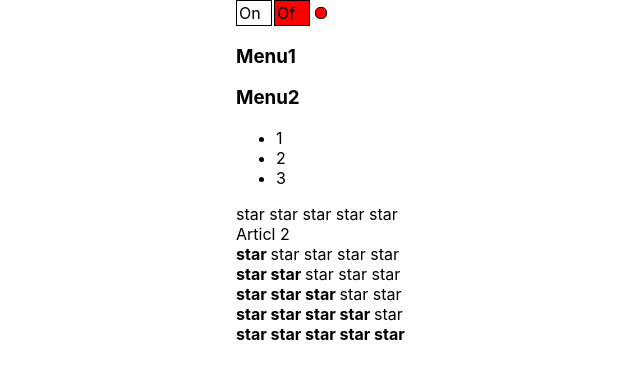
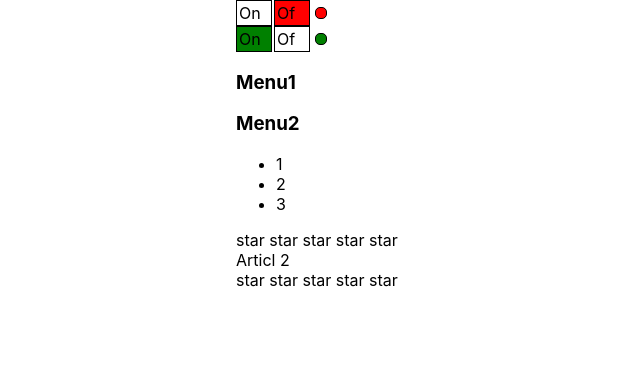
Before and after one commit to Roman-2013/react-kabzda, a React (Create React App) app: page / in a window 1280 px wide. Shown: the top 378 px of the page, without its empty margins (104-744 px from the left). Built offline with nearby package versions, Linux system fonts and the light colour scheme.

Commit message:
lesson 8

```diff
--- a/src/App.tsx
+++ b/src/App.tsx
@@ -1,37 +1,30 @@
-import React from 'react';
+import React, {useState} from 'react';
 import './App.css';
-import {Accordion} from "./Components/Accordion/Accordion";
-import {Rating} from "./Components/Raiting/Raiting";
-import {OnOff} from "./Components/OnOff/OnOff";
+import {Accordion} from './Components/Accordion/Accordion';
+import {Raiting, Rating, RatingProps} from './Components/Raiting/Raiting';
+import {OnOff} from './Components/OnOff/OnOff';
 import {UncontoletAccordionType} from './Components/UncontroletAccordion/UncontoletAccordionType';
 import {UncontroletRating} from './Components/UncontroletRaiting/UncontroletRating';
+import {UncontroletOnOff} from './Components/UncontroletOnOff/UncontroletOnOff';
 
 
 const App = () => {
-    //debugger
+    let [raiting, setraiting] = useState<Raiting>(0)
+    let [acordion, setacordion] = useState<boolean>(true)
+    let [onOf, setonOf] = useState<boolean>(true)
     return (
         <div className={'App'}>
-           <OnOff on={false}/>
-           {/*<OnOff on={true}/>*/}
-           {/*<OnOff on={false}/>*/}
+            <OnOff on={false}/>
+            <UncontroletOnOff  setonOf={()=>setonOf(!onOf)} onOf={onOf}/>
 
 
+            <UncontoletAccordionType title={'Menu1'}/>
 
-            {/*<PageTitle title={"This is APP component"}/>*/}
-            {/*<PageTitle title={"Users friend"}/>*/}
-            {/*<div>Articl1</div>*/}
-            {/*<Rating value={3}/>*/}
-            <UncontoletAccordionType title={"Menu1"}/>
-            {/*<Accordion title={"Menu1"} collaps={true}/>*/}
-            <Accordion title={"Menu2"} collaps={false}/>
+            <Accordion title={'Menu2'} collaps={setacordion}  acordion={acordion}/>
+
             <UncontroletRating/>
             Articl 2
-
-            <Rating value={1}/>
-            <Rating value={2}/>
-            <Rating value={3}/>
-            <Rating value={4}/>
-            <Rating value={5}/>
+            <Rating value={raiting} onClick={setraiting}/>
         </div>
     );
 }
--- a/src/Components/Accordion/Accordion.tsx
+++ b/src/Components/Accordion/Accordion.tsx
@@ -2,34 +2,16 @@ import React from "react";
 
 type AccordionType = {
     title: string,
-    collaps?: boolean
+    collaps:(acordion:boolean)=>void
+    acordion:boolean
 }
 
-// export function Accordion(props: AccordionType) {
-//     console.log("Accordion render")
-//     if (props.collaps === true) {
-//         return <div>
-//             <AccordionTitle titleValue={props.title}/>
-//             <AccordionBody/>
-//         </div>
-//     }
-//     if (props.collaps === false) {
-//         return <div>
-//             <AccordionTitle titleValue={props.title}/>
-//         </div>
-//     }
-//     return <div>
-//         (props.collaps)
-//         <AccordionTitle titleValue={props.title}/>
-//         <AccordionBody/>
-//     </div>
-// }
 
 export function Accordion(props: AccordionType) {
-    console.log("Accordion render")
+
     return <div>
-        <AccordionTitle titleValue={props.title}/>
-        {!props.collaps&&<AccordionBody/>}
+        <AccordionTitle titleValue={props.title} collaps={props.collaps} acordion={props.acordion} />
+        {props.acordion&&<AccordionBody/>}
 
     </div>
 
@@ -37,11 +19,13 @@ export function Accordion(props: AccordionType) {
 
 type AccordionTitleType = {
     titleValue: string
+    collaps:(acordion:boolean)=>void
+    acordion:boolean
 }
 
 function AccordionTitle(props: AccordionTitleType) {
-    console.log("AccordionTitle render")
-    return <h3>{props.titleValue}</h3>
+
+    return <h3 onClick={()=>props.collaps(!props.acordion)}>{props.titleValue}</h3>
 }
 
 function AccordionBody() {
--- a/src/Components/Raiting/Raiting.tsx
+++ b/src/Components/Raiting/Raiting.tsx
@@ -1,86 +1,34 @@
-import React from "react";
+import React from 'react';
 
-type RatingProps={
-    value:0|1|2|3|4|5
+export type Raiting = 0 | 1 | 2 | 3 | 4 | 5
+
+
+export type RatingProps = {
+    value: Raiting
+    onClick: (value: Raiting) => void
 }
 
 export function Rating(props: RatingProps) {
-    console.log("Rating render")
+    console.log('Rating render')
 
     return (
         <div>
-            <Star selected={props.value>=1}/>
-            <Star selected={props.value>=2}/>
-            <Star selected={props.value>=3}/>
-            <Star selected={props.value>=4}/>
-            <Star selected={props.value>=5}/>
+            <Star onClick={props.onClick} value={1} selected={props.value >= 1}/>
+            <Star onClick={props.onClick} value={2} selected={props.value >= 2}/>
+            <Star onClick={props.onClick} value={3} selected={props.value >= 3}/>
+            <Star onClick={props.onClick} value={4} selected={props.value >= 4}/>
+            <Star onClick={props.onClick} value={5} selected={props.value >= 5}/>
         </div>
     )
 }
 
 
-//       if (props.value === 1) {
-//         return <div>
-//             <Star selected={true}/>
-//             <Star selected={false}/>
-//             <Star selected={false}/>
-//             <Star selected={false}/>
-//             <Star selected={false}/>
-//         </div>
-//     } else if (props.value === 2) {
-//         return <div>
-//             <Star selected={true}/>
-//             <Star selected={true}/>
-//             <Star selected={false}/>
-//             <Star selected={false}/>
-//             <Star selected={false}/>
-//         </div>
-//     } else if (props.value === 3) {
-//         return <div>
-//             <Star selected={true}/>
-//             <Star selected={true}/>
-//             <Star selected={true}/>
-//             <Star selected={false}/>
-//             <Star selected={false}/>
-//         </div>
-//     } else if (props.value === 4) {
-//         return <div>
-//             <Star selected={true}/>
-//             <Star selected={true}/>
-//             <Star selected={true}/>
-//             <Star selected={true}/>
-//             <Star selected={false}/>
-//         </div>
-//     } else if (props.value === 5) {
-//         return <div>
-//             <Star selected={true}/>
-//             <Star selected={true}/>
-//             <Star selected={true}/>
-//             <Star selected={true}/>
-//             <Star selected={true}/>
-//         </div>
-//     }
-//
-//         return <div>
-//             <Star selected={false}/>
-//             <Star selected={false}/>
-//             <Star selected={false}/>
-//             <Star selected={false}/>
-//             <Star selected={false}/>
-//         </div>
-// }
-
-type StarProps={
-    selected:boolean
+type StarProps = {
+    selected: boolean
+    onClick: (value: Raiting) => void
+    value: Raiting
 }
 
 function Star(props: StarProps) {
-    console.log("Star render")
-    if (props.selected === true) {
-        return <span><b>star </b></span>
-    } else {
-        return <span>star </span>
-    }
-
-
+    return <span onClick={() => props.onClick(props.value)}>{props.selected ? <b>star </b> : 'star '}</span>
 }
--- a/src/Components/UncontroletAccordion/UncontoletAccordionType.tsx
+++ b/src/Components/UncontroletAccordion/UncontoletAccordionType.tsx
@@ -4,36 +4,16 @@ type AccordionType = {
     title: string,
 }
 
-// export function Accordion(props: AccordionType) {
-//     console.log("Accordion render")
-//     if (props.collaps === true) {
-//         return <div>
-//             <AccordionTitle titleValue={props.title}/>
-//             <AccordionBody/>
-//         </div>
-//     }
-//     if (props.collaps === false) {
-//         return <div>
-//             <AccordionTitle titleValue={props.title}/>
-//         </div>
-//     }
-//     return <div>
-//         (props.collaps)
-//         <AccordionTitle titleValue={props.title}/>
-//         <AccordionBody/>
-//     </div>
-// }
-
 export function UncontoletAccordionType(props: AccordionType) {
 
 
     let [collaps, setcollaps] = useState(true)
 
-    const AccordionTitleRender = (name: boolean) => {
-        setcollaps(!collaps)
-    }
+    // const AccordionTitleRender = (name: boolean) => {
+    //     setcollaps(!collaps)
+    // }
     return <div>
-        <AccordionTitle titleValue={props.title} AccordionTitleRender={AccordionTitleRender}/>
+        <AccordionTitle titleValue={props.title} setcollaps={setcollaps} collaps={collaps}/>
         {!collaps && <AccordionBody/>}
     </div>
 }
@@ -41,13 +21,16 @@ export function UncontoletAccordionType(props: AccordionType) {
 
 type AccordionTitleType = {
     titleValue: string
-    AccordionTitleRender: (name: boolean) => void
+    setcollaps: ( collaps:boolean) => void
+    collaps:boolean
 }
 
 function AccordionTitle(props: AccordionTitleType) {
-    return <h3 onClick={() => props.AccordionTitleRender(false)}> {props.titleValue}</h3>
+    return <h3 onClick={() => props.setcollaps(!props.collaps)}> {props.titleValue}</h3>
 
 }
+
+
 
 function AccordionBody() {
     console.log('AccordionBody render')
--- /dev/null
+++ b/src/Components/UncontroletOnOff/UncontroletOnOff.tsx
@@ -0,0 +1,48 @@
+import {useState} from 'react';
+
+type PropsType = {
+
+    setonOf: () => void
+    onOf: boolean
+}
+
+
+export const UncontroletOnOff = (props: PropsType) => {
+let{onOf,setonOf}=props
+
+    const onStyle = {
+        width: '30px',
+        height: '20px',
+        border: 'solid 1px black',
+        display: 'inline-block',
+        padding: '2px',
+        backgroundColor: onOf ? 'green' : 'white'
+    }
+    const ofStyle = {
+        width: '30px',
+        height: '20px',
+        border: 'solid 1px black',
+        display: 'inline-block',
+        marginLeft: '2px',
+        padding: '2px',
+        backgroundColor: onOf ? 'white' : 'red'
+    }
+    const indicatirStyle = {
+        width: '10px',
+        height: '10px',
+        borderRadius: '5px',
+        border: '1px solid black',
+        display: 'inline-block',
+        marginLeft: '5px',
+        backgroundColor: onOf ? 'green' : 'red'
+    }
+
+
+    return (
+        <div>
+            <div style={onStyle} onClick={() => setonOf()}>On</div>
+            <div style={ofStyle} onClick={() => setonOf()}>Of</div>
+            <div style={indicatirStyle}></div>
+        </div>
+    )
+}
--- a/src/Components/UncontroletRaiting/UncontroletRating.tsx
+++ b/src/Components/UncontroletRaiting/UncontroletRating.tsx
@@ -1,58 +1,30 @@
 import React, {useState} from 'react';
 
-// type RatingProps={
-//     value:0|1|2|3|4|5
-// }
 
 export function UncontroletRating() {
 
 
     let [value, setValue] = useState(0)
 
-    const StarrenderBold = (bold: number) => {
-        console.log(value)
-        setValue(bold)
-    }
-
     return (
         <div>
-            <Star number={1} selected={value >= 1} StarrenderBold={StarrenderBold}/>
-            <Star number={2} selected={value >= 2} StarrenderBold={StarrenderBold}/>
-            <Star number={3} selected={value >= 3} StarrenderBold={StarrenderBold}/>
-            <Star number={4} selected={value >= 4} StarrenderBold={StarrenderBold}/>
-            <Star number={5} selected={value >= 5} StarrenderBold={StarrenderBold}/>
+            <Star  selected={value >= 1} setValue={()=>setValue(1)}/>
+            <Star  selected={value >= 2} setValue={()=>setValue(2)}/>
+            <Star  selected={value >= 3} setValue={()=>setValue(3)}/>
+            <Star  selected={value >= 4} setValue={()=>setValue(4)}/>
+            <Star  selected={value >= 5} setValue={()=>setValue(5)}/>
 
-
-            {/*<Star selected={value} StarrenderBold={StarrenderBold}/>*/}
-            {/*<Star selected={value} StarrenderBold={StarrenderBold}/>*/}
-            {/*<Star selected={value} StarrenderBold={StarrenderBold}/>*/}
-            {/*<Star selected={value} StarrenderBold={StarrenderBold}/>*/}
-            {/*<Star selected={value} StarrenderBold={StarrenderBold}/>*/}
         </div>
     )
 }
 
 
-
-
 type StarProps = {
-    number: number
+    setValue: () => void
     selected: boolean
-    StarrenderBold: (bold: number) => void
 }
 
 function Star(props: StarProps) {
-    return props.selected === true
-        ? <span onClick={() => {
-            props.StarrenderBold(props.number)
-        }}><b>star </b></span>
-        : <span onClick={() => {
-            props.StarrenderBold(props.number)
-        }}>star </span>
+
+    return <span onClick={() => props.setValue()}>{props.selected ? <b>star </b> : 'star '}</span>
 }
-
-
-// props.selected === true
-//     ? <span ><b>star </b></span>
-//     : <span onClick={()=>props.StarrenderBold(false)}>star </span>
-// }
```
